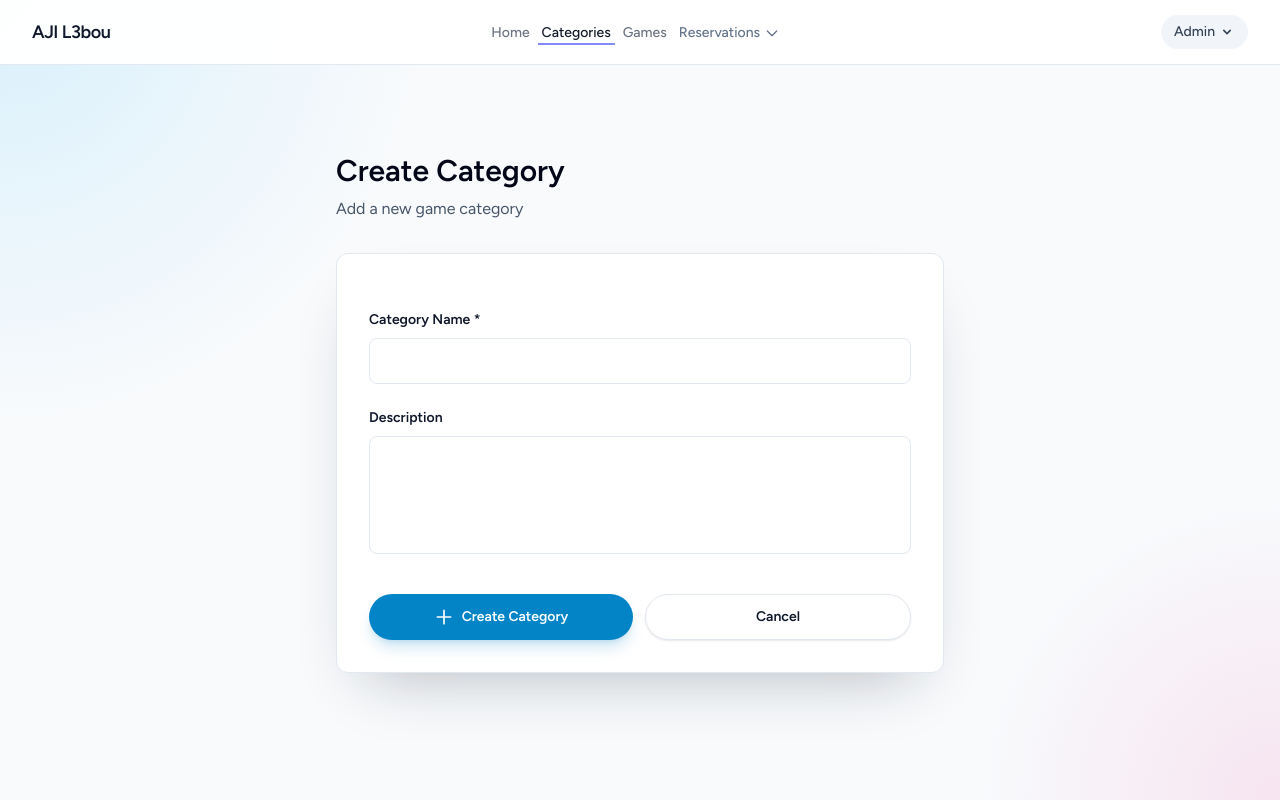
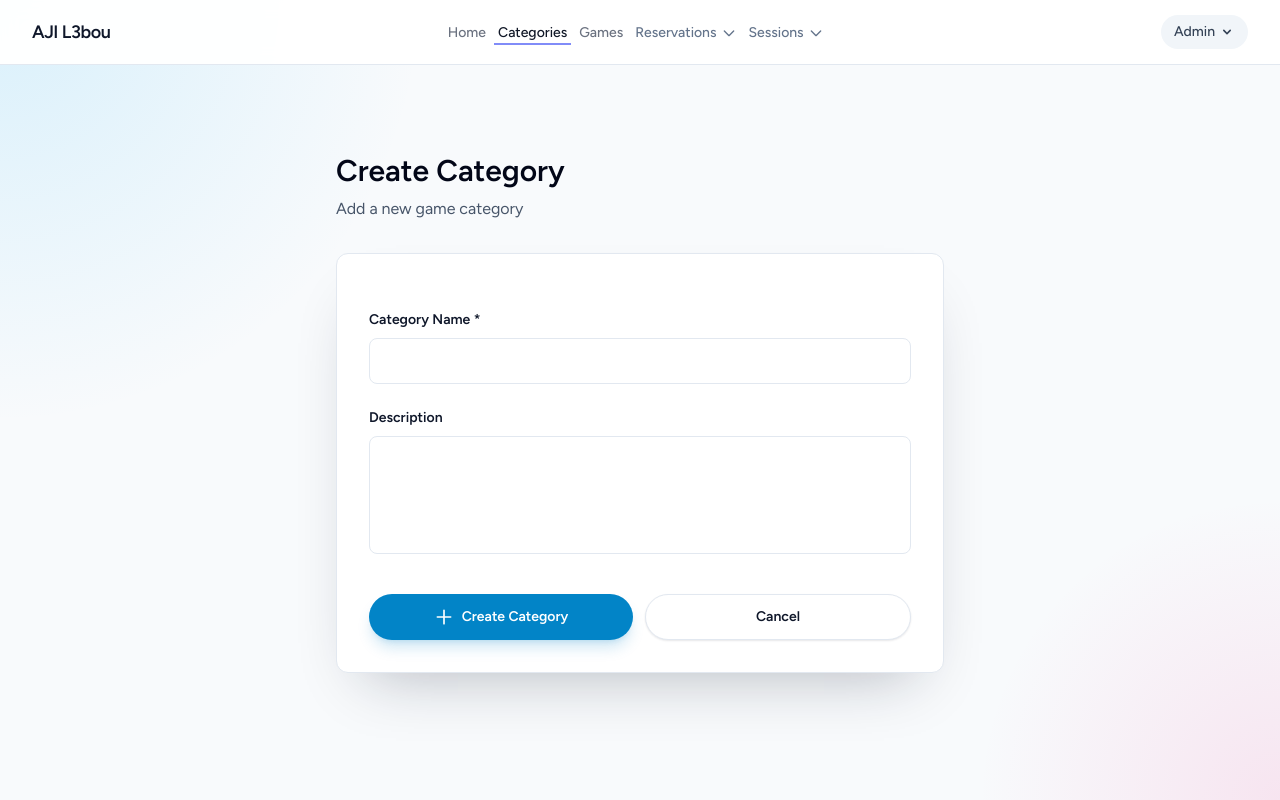
Before and after one commit to IBamou/GameBook, a Laravel app: page /categories/create in a window 1280 px wide. Run offline with Laravel 12, Linux system fonts and the light colour scheme; a user stored in the database is signed in; data comes from the database, SQL or seed files in the repository; style sheets or scripts are compiled from the project's sources; some libraries are stand-ins or nearby versions.

Commit message:
Add missing Sessions dropdown to nav

```diff
--- a/resources/views/layouts/navigation.blade.php
+++ b/resources/views/layouts/navigation.blade.php
@@ -36,6 +36,25 @@
                                     </x-dropdown-link>
                                 </x-slot>
                             </x-dropdown>
+                        <x-dropdown align="left" width="40">
+                            <x-slot name="trigger">
+                                <button
+                                    class="inline-flex items-center px-1 pt-1 border-b-2 border-transparent text-sm font-medium leading-5 text-slate-500 hover:text-slate-700 hover:border-slate-300 focus:outline-none focus:text-slate-700 focus:border-slate-300 transition duration-150 ease-in-out">
+                                    {{ __('Sessions') }}
+                                    <svg class="w-4 h-4 ml-1" fill="none" stroke="currentColor" viewBox="0 0 24 24">
+                                        <path stroke-linecap="round" stroke-linejoin="round" stroke-width="2" d="M19 9l-7 7-7-7"/>
+                                    </svg>
+                                </button>
+                            </x-slot>
+                            <x-slot name="content">
+                                <x-dropdown-link :href="route('sessions.my')">
+                                    {{ __('Mine') }}
+                                </x-dropdown-link>
+                                <x-dropdown-link :href="route('sessions.index')">
+                                    {{ __('All') }}
+                                </x-dropdown-link>
+                            </x-slot>
+                        </x-dropdown>
                     @else
                         <x-nav-link :href="route('reservations.my')" :active="request()->routeIs('reservations.index')">
                             {{ __('My Reservations') }}
```
